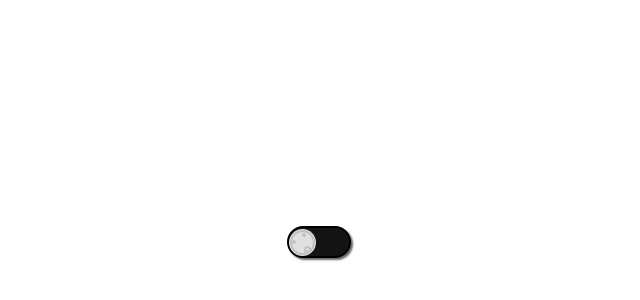
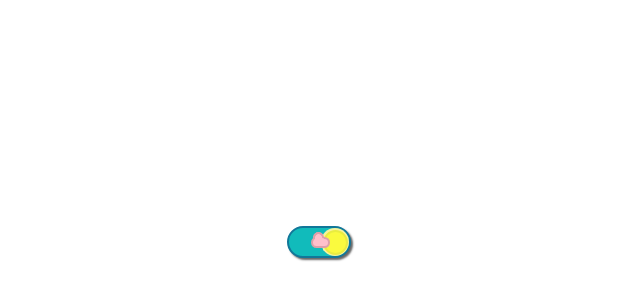
Before and after one commit to jhon1607/day-night, a plain HTML site: page index.html in a window 1280 px wide. Shown: the part 166-466 px from the top of the page, without its empty margins (329-969 px from the left). Drawn offline with Linux system fonts and the light colour scheme.

Commit message:
day/darck proyecto completo

```diff
--- a/index.html
+++ b/index.html
@@ -9,13 +9,14 @@
 </head>
 
 <body>
-    <div class="container1">
-        <div class="circle1"></div>
-        <div class="star1a"></div>
-        <div class="star2"></div>
-        <div class="star3"></div>
+    <div class="container" id="container">
+        <div class="sol" id="figura"></div>
+        <div class="nube" id="cielo"></div>
+        <div class="estrellas"></div>
+        <div class="estrellas1"></div>
 
     </div>
+    <script src="main.js"></script>
 </body>
 
 </html>
--- a/main.js
+++ b/main.js
@@ -0,0 +1,13 @@
+let id = name => document.getElementById(name);
+
+id('container').addEventListener('click', () => {
+    if (id('container').getAttribute('class') == 'container') {
+        id('container').setAttribute('class', 'container1')
+        id('figura').setAttribute('class', 'luna')
+        id('cielo').setAttribute('class', 'figuras-de-luna')
+    } else {
+        id('container').setAttribute('class', 'container')
+        id('figura').setAttribute('class', 'sol')
+        id('cielo').setAttribute('class', 'nube')
+    }
+})
--- a/style.css
+++ b/style.css
@@ -1,3 +1,7 @@
+* {
+    transition: 1s;
+}
+
 body {
     display: flex;
     width: 100%;
@@ -6,133 +10,124 @@ body {
     justify-content: center;
 }
 
-.container {
+.container,
+.container1 {
     transition: 1s;
     position: relative;
     display: flex;
     width: 60px;
     height: 28px;
+    align-items: center;
+    cursor: pointer;
+    border-radius: 40px;
+    box-shadow: 2px 2px 2px #00000099;
+}
+
+.container {
     background: #1bb;
     border: solid 2px #179;
-    border-radius: 40px;
-    box-shadow: 2px 2px 2px #00000099;
-    align-items: center;
 }
 
-.circle {
-    margin-left: auto;
-    display: flex;
-    background: rgb(248, 242, 155);
-    width: 28px;
-    height: 28px;
+.container1 {
+    background: #141414;
+    border: solid 2px #000;
+}
+
+.sol,
+.luna {
     border-radius: 50%;
     text-align: center;
     align-items: center;
     z-index: 2;
+    width: 28px;
+    height: 28px;
+    display: flex;
 }
 
-.circle::after {
+.sol {
+    margin-left: 32px;
+    background: rgb(248, 242, 155);
+}
+
+.luna {
+    margin-right: auto;
+    background: #e0e0e0;
+}
+
+.sol::after,
+.luna::after {
     content: "";
     width: 21px;
     height: 21px;
     border-radius: 50%;
+    margin-left: 2px;
+    display: block;
+}
+
+.sol::after {
     background: rgb(250, 250, 62);
     border: 2px solid #e9ec40;
-    margin-left: 2px;
-    display: block;
     margin-left: 1.5px;
 }
 
-.star1 {
+.luna::after {
+    background: #e0e0e0;
+    border: 2px solid #c2c2c2;
+    margin-left: 1px;
+}
+
+.nube,
+.figuras-de-luna {
     position: absolute;
     display: block;
+    border-radius: 8px;
+    z-index: 4;
+}
+
+.nube {
     width: 15px;
     height: 7px;
     background: #ffc0cb;
-    right: 30%;
-    z-index: 4;
-    border-radius: 8px;
+    margin-left: 37%;
     border-style: solid;
     border-width: 2px 2px 2px 2px;
     border-color: #dda0a9;
 }
 
-.star1::after,
-.star1::before {
+.figuras-de-luna {
+    background: transparent;
+    border: solid 2px #c2c2c2;
+    top: 5px;
+    left: 13px
+}
+
+.nube::after,
+.nube::before {
     content: "";
     position: absolute;
     display: block;
     width: 7px;
     height: 7px;
     background: transparent;
-    top: -90%;
-    left: 15%px;
+    margin-top: -42.6%;
     border-radius: 8px;
     border-style: solid;
     border-width: 2px 2px 2px 2px;
     border-color: #dda0a9 #dda0a9 transparent transparent;
 }
 
-.star1::after {
+.nube::after {
     transform: rotate(-37deg);
     background: #ffc0cb;
 }
 
-.star1::before {
+.nube::before {
     transform: rotate(-68deg);
     z-index: 4;
 }
 
-.container1 {
-    transition: 1s;
-    position: relative;
-    display: flex;
-    width: 60px;
-    height: 28px;
-    background: #141414;
-    border: solid 2px rgb(0, 0, 0);
-    border-radius: 40px;
-    box-shadow: 2px 2px 2px #00000099;
-    align-items: center;
-}
-
-.circle1 {
-    margin-right: auto;
-    display: flex;
-    background: #e0e0e0;
-    width: 27px;
-    height: 27px;
-    border-radius: 50%;
-    text-align: center;
-    align-items: center;
-    z-index: 2;
-}
-
-.circle1::after {
-    content: "";
-    width: 21px;
-    height: 21px;
-    border-radius: 50%;
-    background: #e0e0e0;
-    border: 2px solid #c2c2c2;
-    margin-left: 2px;
-    display: block;
-    margin-left: 1px;
-}
-
-.star1a {
-    position: absolute;
-    display: block;
-    background: transparent;
-    z-index: 4;
-    border-radius: 8px;
-    border: solid 2px #c2c2c2;
-    top: 5px;
-    left: 13px
-}
-
-.star1a::after,
-.star1a::before {
+.figuras-de-luna::after,
+.figuras-de-luna::before {
     content: "";
     position: absolute;
     display: block;
@@ -143,18 +138,52 @@ body {
     border: solid 2px #c2c2c2;
 }
 
-.star1a::after {
+.figuras-de-luna::after {
     width: 3px;
     height: 3px;
     top: 11px;
 }
 
-.star1a::before {
+.figuras-de-luna::before {
     left: -12px;
     top: 5px;
     z-index: 4;
 }
 
-.star2 {
+.estrellas,
+.estrellas1::after,
+.estrellas::before,
+.estrellas1,
+.estrellas::after,
+.estrellas1::before {
     position: absolute;
+    display: block;
+    border-radius: 50%;
+    border: solid 1px #fff;
+    right: 5px
 }
+
+.estrellas::after {
+    content: "";
+    top: -10px;
+    right: 15px
+}
+
+.estrellas::before {
+    content: "";
+    top: 5px;
+    right: 15.7px;
+    border-width: 2px;
+}
+
+.estrellas1::after {
+    content: "";
+    top: .5px;
+    right: 14px
+}
+
+.estrellas1::before {
+    content: "";
+    top: 8px;
+    right: 4px;
+}
```
